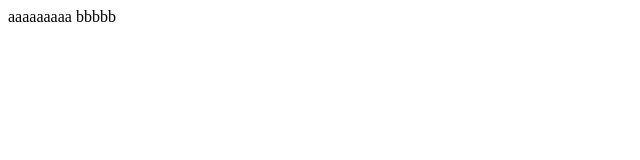
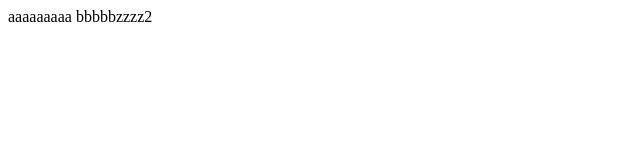
Before and after one commit to kotaro0107/rakus, a plain HTML site: page index.html in a window 1280 px wide. Shown: the full height of the page, 0-640 px from the left. Drawn offline with Linux system fonts and the light colour scheme.

Commit message:
[Change] index.html

```diff
--- a/index.html
+++ b/index.html
@@ -1,6 +1,6 @@
 <html>
     <head>aaaaaaaaa</head>
     <body>
-        bbbbb
+        bbbbbzzzz2
     </body>
 </html>
```
